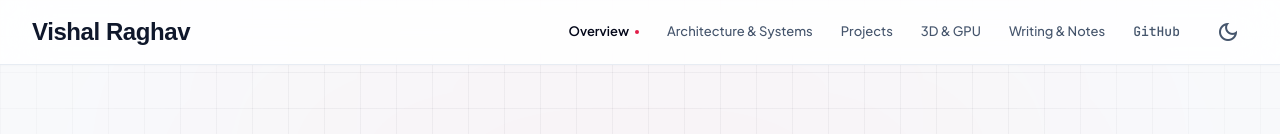
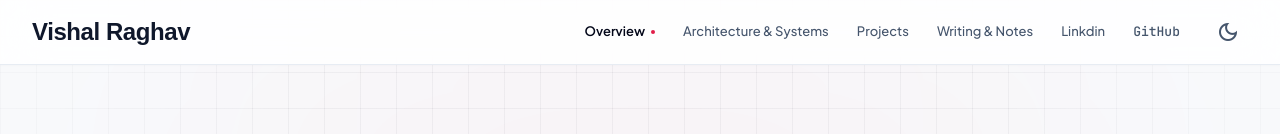
Before and after one commit to vishalraghav0290/vishalRaghav-Protfolio, a Next.js app: page / in a window 1280 px wide. Shown: the top 134 px of the page. Built offline with nearby package versions, Linux system fonts and the light colour scheme; no server answers; a web font is replaced by a local one.

Commit message:
desgindeged the educational page

```diff
--- a/src/app/layout.tsx
+++ b/src/app/layout.tsx
@@ -86,8 +86,8 @@ export default function RootLayout({
                 </a>
                 <a className="hover:text-slate-950 dark:hover:text-gray-950 transition-colors" href="#architecture">Architecture &amp; Systems</a>
                 <a className="hover:text-slate-950 dark:hover:text-gray-950 transition-colors" href="#projects">Projects</a>
-                <a className="hover:text-slate-950 dark:hover:text-gray-950 transition-colors" href="#graphics">3D &amp; GPU</a>
                 <a className="hover:text-slate-950 dark:hover:text-gray-950 transition-colors" href="#notes">Writing &amp; Notes</a>
+                <a className="hover:text-slate-950 dark:hover:text-gray-950 transition-colors" href="https://www.linkedin.com/in/vishal-raghav-747a61251/">Linkdin</a>
                 <a className="hover:text-slate-950 dark:hover:text-gray-950 transition-colors font-mono" href="https://github.com/vishalraghav0290" rel="noopener noreferrer" target="_blank">GitHub</a>
                 <ThemeToggle />
               </nav>
--- a/src/app/page.tsx
+++ b/src/app/page.tsx
@@ -428,7 +428,7 @@ export default async function Home() {
                 <div key={repo.id} className="p-3 rounded-lg bg-white dark:bg-slate-900 border border-slate-200 dark:border-slate-800 hover:border-slate-300 dark:hover:border-slate-700 shadow-sm transition-all flex items-center justify-between gap-3">
                   <div className="flex items-center gap-2.5 min-w-0">
                     <span className={i === 0 ? "text-amber-600 dark:text-amber-400 font-bold flex-shrink-0" : "text-slate-400 font-bold flex-shrink-0"}>★ {repo.stargazers_count > 9 ? repo.stargazers_count : `0${repo.stargazers_count}`}</span>
-                    <a className="text-slate-900 dark:text-slate-100 font-semibold hover:text-[#e11d48] dark:hover:text-[#e11d48] hover:underline truncate" href={repo.html_url} rel="noopener noreferrer" target="_blank">{repo.name}</a>
+                    <a className="text-slate-900 dark:text-slate-100 font-semibold hover:text-[#e11d48] dark:hover:text-[#e11d48] hover:underline flex-shrink-0 whitespace-nowrap" href={repo.html_url} rel="noopener noreferrer" target="_blank">{repo.name}</a>
                     {repo.description && <span className="text-slate-500 dark:text-slate-400 hidden sm:inline text-[11px] truncate">// {repo.description}</span>}
                   </div>
                   {repo.language && <span className="text-slate-600 dark:text-slate-400 text-[10px] bg-slate-100 dark:bg-slate-800 border border-slate-200 dark:border-slate-700 px-2 py-0.5 rounded flex-shrink-0">{repo.language}</span>}
```
